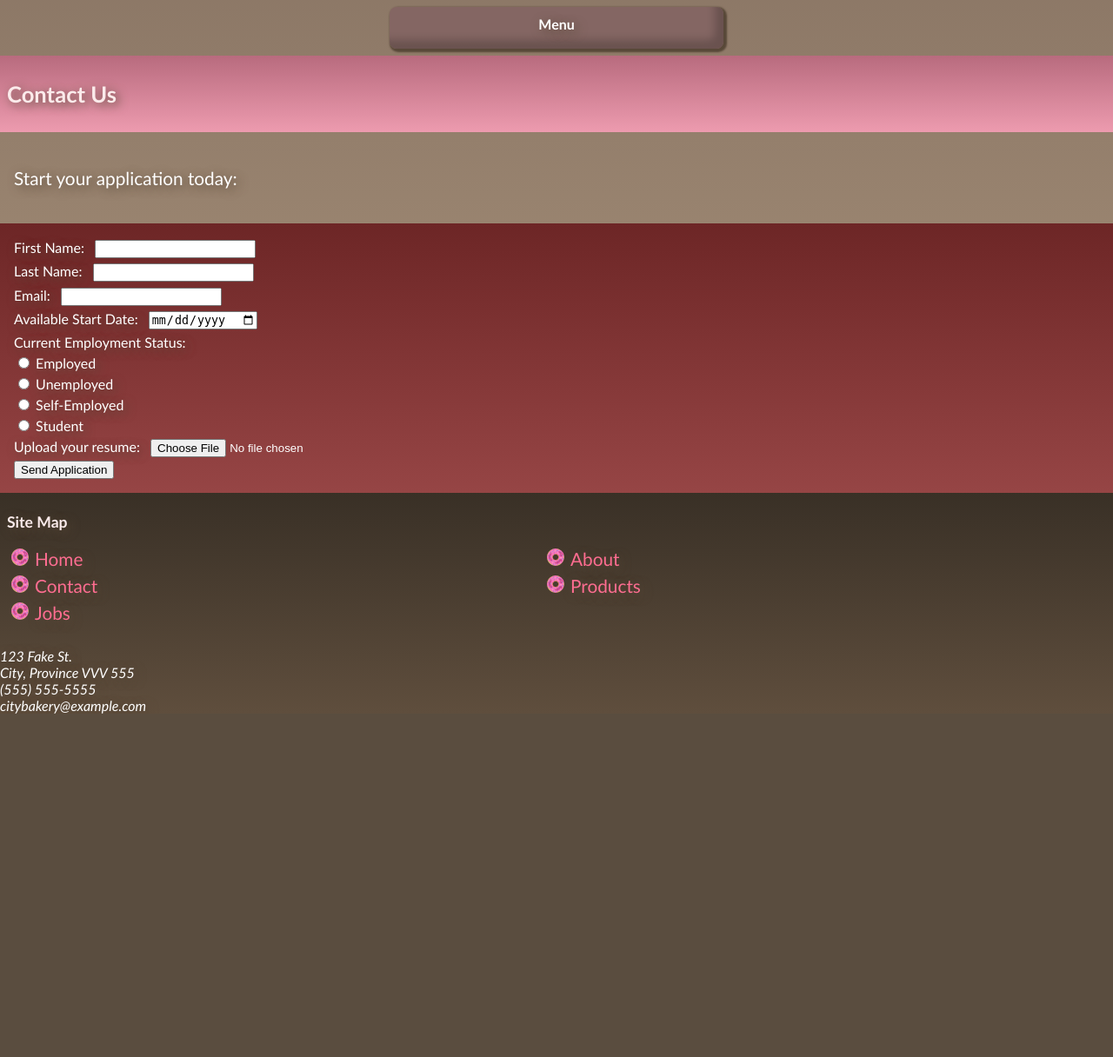
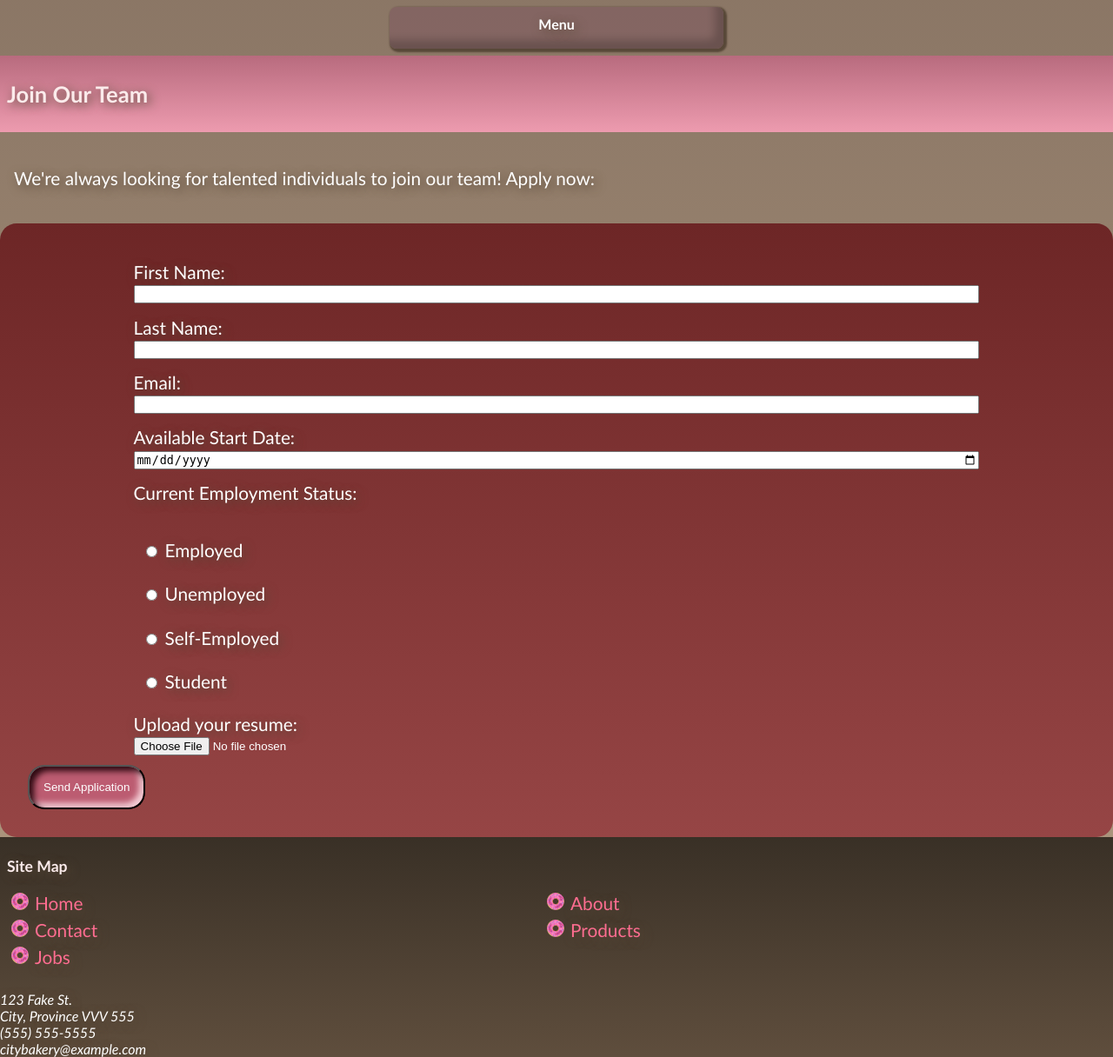
Before and after one commit to ImpendingKataclysm/bakery_website, a Django app: template main_site/templates/jobs.html in a window 1280 px wide. Shown: the part 153-1369 px from the top of the page at 87% size. Before the commit the page ends 974 px from the top, so only its background shows below. Run offline with Django 3.2, Linux system fonts and the light colour scheme; the template is opened without the code that fills it, so the values that code supplies are empty.

Commit message:
Improved styles on the job application form and contact page form

```diff
--- a/main_site/static/css/main.css
+++ b/main_site/static/css/main.css
@@ -27,11 +27,6 @@ p {
 
 section {
     padding: 0.5rem;
-}
-
-aside {
-    border-radius: 1.2rem;
-    padding: 1rem;
 }
 
 #main_wrap {
@@ -194,6 +189,7 @@ figure {
 /* Forms */
 form {
     padding: 1rem;
+    font-size: 1.3rem;
 }
 
 label {
@@ -216,7 +212,7 @@ textarea {
     min-height: 20vh;
 }
 
-input[type="submit"] {
+.submit-btn {
     padding: 1rem;
     border-radius: 1.2rem;
     background-color: rgb(188, 92, 113);
@@ -225,48 +221,35 @@ input[type="submit"] {
                 inset 5px 5px 7px rgb(245, 208, 216);
 }
 
-input[type="submit"]:active {
+.submit-btn {
     box-shadow: inset 5px 5px 7px rgb(46, 9, 17),
                 inset -5px -5px 7px rgb(245, 208, 216);
 }
 
 .card {
+    border-radius: 1.2rem;
+    padding: 1rem;
     background-image: linear-gradient(to bottom, rgb(109, 38, 38), rgb(150, 69, 69));
+}
+
+.input_form {
+    display: flex;
+    flex-direction: column;
+    align-items: center;
+    margin: 0.5rem auto;
+    padding: 0.2rem;
+    width: 75%;
 }
 
 .input_wrap {
     display: flex;
-    flex-wrap: wrap;
-    align-items: baseline;
+    flex-direction: column;
+    width: 80%;
+    margin: 0.5rem auto;
 }
 
-/* Lists */
-.styled_list {
-    padding-left: 2rem;
-}
-
-.styled_list li {
-    list-style-image: url("../images/list-icon.png");
-    line-height: 1.5;
-}
-
-/* Sitemap Footer */
-footer h2 {
-    font-size: 1.1rem;
-}
-
-footer a:link, footer a:visited {
-    text-decoration: none;
-    color: rgb(255, 109, 145);
-}
-
-footer a:hover, footer a:focus {
-    color: #ffffff;
-}
-
-.site_map {
-    display: grid;
-    grid-template-columns: 1fr 1fr;
+#employment_status div {
+    padding: 0.6rem;
 }
 
 /* Success and error messages for form submission */
@@ -315,3 +298,32 @@ ul.response_message {
 .response_btn:hover, .response_btn:active {
     color: #9b6464;
 }
+
+/* Lists */
+.styled_list {
+    padding-left: 2rem;
+}
+
+.styled_list li {
+    list-style-image: url("../images/list-icon.png");
+    line-height: 1.5;
+}
+
+/* Sitemap Footer */
+footer h2 {
+    font-size: 1.1rem;
+}
+
+footer a:link, footer a:visited {
+    text-decoration: none;
+    color: rgb(255, 109, 145);
+}
+
+footer a:hover, footer a:focus {
+    color: #ffffff;
+}
+
+.site_map {
+    display: grid;
+    grid-template-columns: 1fr 1fr;
+}
--- a/main_site/templates/contact.html
+++ b/main_site/templates/contact.html
@@ -52,7 +52,7 @@
                     <textarea id="message" name="message"></textarea>
                 </div>
                 <div class="input_wrap">
-                    <input type="submit" value="Send">
+                    <input type="submit" value="Send" class="submit-btn">
                 </div>
             </form>
             {% if messages %}
--- a/main_site/templates/jobs.html
+++ b/main_site/templates/jobs.html
@@ -5,29 +5,29 @@
 
 {% block content %}
     <header>
-        <h2>Contact Us</h2>
+        <h2>Join Our Team</h2>
     </header>
-    <p>Start your application today:</p>
+    <p>We're always looking for talented individuals to join our team! Apply now:</p>
     <div class="card">
         <form method="post" enctype="multipart/form-data" class="input-form">
             {% csrf_token %}
-            <div class="form-row">
+            <div class="input_wrap">
                 <label for="first_name">First Name: </label>
                 <input type="text" id="first_name" name="first_name" required>
             </div>
-            <div class="form-row">
+            <div class="input_wrap">
                 <label for="last_name">Last Name: </label>
                 <input type="text" id="last_name" name="last_name" required>
             </div>
-            <div class="form-row">
+            <div class="input_wrap">
                 <label for="email">Email: </label>
                 <input type="email" id="email" name="email" required>
             </div>
-            <div class="form-row">
+            <div class="input_wrap">
                 <label for="start_date">Available Start Date: </label>
                 <input type="date" id="start_date" name="start_date" required>
             </div>
-            <div class="form-row">
+            <div class="input_wrap">
                 <label for="employment_status">Current Employment Status: </label>
                 <br>
                 <div id="employment_status">
@@ -49,25 +49,25 @@
                     </div>
                 </div>
             </div>
-            <div class="form-row">
+            <div class="input_wrap">
                 <label for="resume">Upload your resume: </label>
                 <input type="file" id="resume" name="resume">
             </div>
             <button type="submit" class="submit-btn">Send Application</button>
             {% if messages %}
-                    <ul class="messages">
-                        <div class="response_message">
+                <ul class="response_message">
                {% for message in messages %}
-                            <li {% if message.tags %}class="card {{ message.tags }}"{% endif %}>
+                    <li {% if message.tags %}
+                        class="{{ message.tags }}"
+                    {% endif %} >
                         {{ message }}
-                                {% if message.tags == 'success'%}
-                                    <a class="response-btn" href="/">Home</a>
+                    {% if message.tags == 'success' %}
+                        <a class="response_btn" href="/">Home</a>
                     {% elif message.tags == 'error' %}
-                                    <a class="response-btn" href="/careers">Try again</a>
+                        <a class="response_btn" href="/contact">Try again</a>
                     {% endif %}
                     </li>
                {% endfor %}
-                        </div>
                 </ul>
             {% endif %}
         </form>
```
Lines whose indentation alone changed are shown as unchanged.
